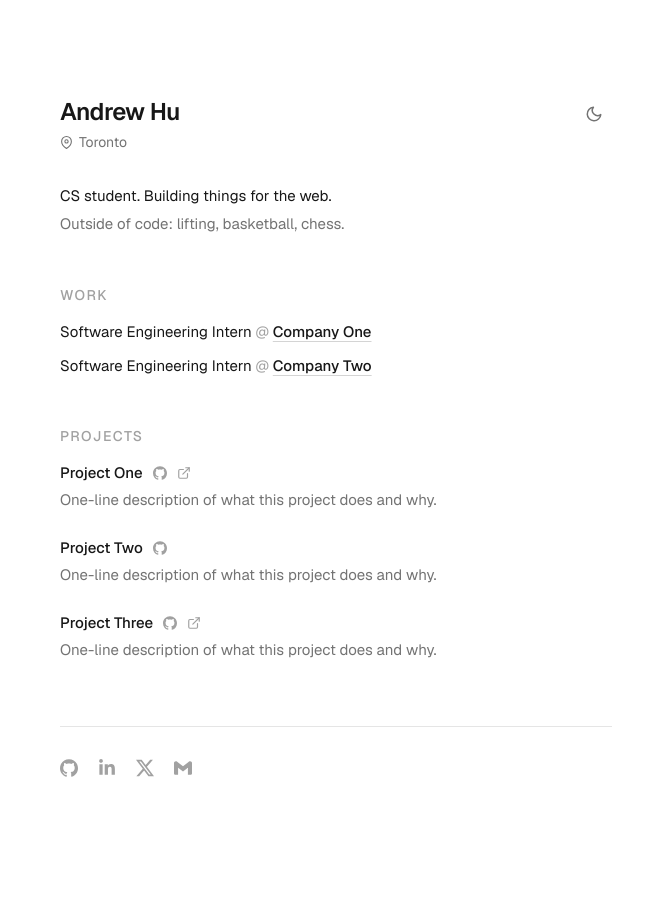
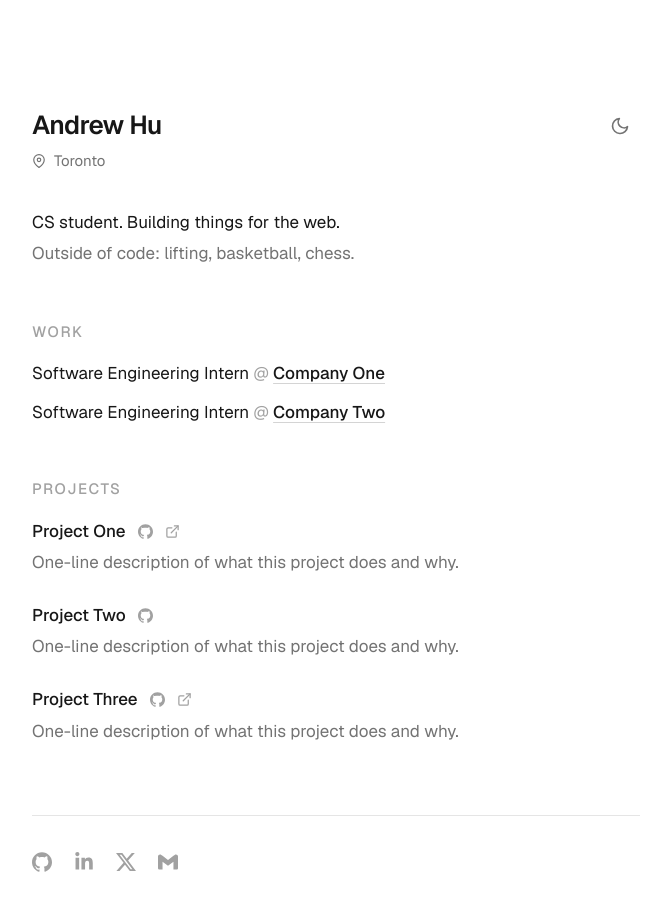
Before and after one commit to andrewdack/personalWebsite, a Next.js app: page / in a window 1280 px wide. Shown: the top 910 px of the page, without its empty margins (304-964 px from the left). Before the commit the page ends 873 px from the top, so only its background shows below. Built offline with nearby package versions, Linux system fonts and the light colour scheme; no server answers.

Commit message:
style: scale up type, icons, and spacing ~10%

```diff
--- a/app/page.tsx
+++ b/app/page.tsx
@@ -14,13 +14,13 @@ const socialLinks = [
 
 export default function Home() {
   return (
-    <main className="mx-auto flex min-h-screen w-full max-w-[600px] flex-col px-6 py-16 sm:py-24">
+    <main className="mx-auto flex min-h-screen w-full max-w-[660px] flex-col px-[26px] py-[70px] sm:py-[106px]">
       {/* Header */}
       <header className="flex items-start justify-between">
         <div>
-          <h1 className="text-2xl font-semibold tracking-tight">{site.name}</h1>
-          <p className="mt-1 flex items-center gap-1.5 text-sm text-neutral-500 dark:text-neutral-400">
-            <FiMapPin size={13} />
+          <h1 className="text-[26px] font-semibold tracking-tight">{site.name}</h1>
+          <p className="mt-[5px] flex items-center gap-2 text-[15px] text-neutral-500 dark:text-neutral-400">
+            <FiMapPin size={14} />
             {site.location}
           </p>
         </div>
@@ -28,7 +28,7 @@ export default function Home() {
       </header>
 
       {/* Bio */}
-      <section className="mt-8 space-y-1 text-[15px] leading-relaxed">
+      <section className="mt-9 space-y-1 text-[17px] leading-relaxed">
         <p>{site.bio}</p>
         <p className="text-neutral-500 dark:text-neutral-400">
           {site.interests}
@@ -36,13 +36,13 @@ export default function Home() {
       </section>
 
       {/* Work */}
-      <section className="mt-12">
-        <h2 className="text-sm font-medium uppercase tracking-widest text-neutral-400 dark:text-neutral-500">
+      <section className="mt-[53px]">
+        <h2 className="text-[15px] font-medium uppercase tracking-widest text-neutral-400 dark:text-neutral-500">
           Work
         </h2>
-        <ul className="mt-4 space-y-3">
+        <ul className="mt-[18px] space-y-[13px]">
           {work.map((entry) => (
-            <li key={entry.role + entry.company} className="text-[15px]">
+            <li key={entry.role + entry.company} className="text-[17px]">
               {entry.role}{" "}
               <span className="text-neutral-400 dark:text-neutral-500">@</span>{" "}
               <a
@@ -59,15 +59,15 @@ export default function Home() {
       </section>
 
       {/* Projects */}
-      <section className="mt-12">
-        <h2 className="text-sm font-medium uppercase tracking-widest text-neutral-400 dark:text-neutral-500">
+      <section className="mt-[53px]">
+        <h2 className="text-[15px] font-medium uppercase tracking-widest text-neutral-400 dark:text-neutral-500">
           Projects
         </h2>
-        <ul className="mt-4 space-y-6">
+        <ul className="mt-[18px] space-y-[26px]">
           {projects.map((project) => (
             <li key={project.title}>
-              <div className="flex items-center gap-2.5">
-                <h3 className="text-[15px] font-medium">{project.title}</h3>
+              <div className="flex items-center gap-3">
+                <h3 className="text-[17px] font-medium">{project.title}</h3>
                 {project.github && (
                   <a
                     href={project.github}
@@ -76,7 +76,7 @@ export default function Home() {
                     aria-label={`${project.title} on GitHub`}
                     className="text-neutral-400 transition-colors hover:text-neutral-900 dark:text-neutral-500 dark:hover:text-neutral-100"
                   >
-                    <SiGithub size={14} />
+                    <SiGithub size={15} />
                   </a>
                 )}
                 {project.link && (
@@ -87,11 +87,11 @@ export default function Home() {
                     aria-label={`${project.title} live site`}
                     className="text-neutral-400 transition-colors hover:text-neutral-900 dark:text-neutral-500 dark:hover:text-neutral-100"
                   >
-                    <FiExternalLink size={14} />
+                    <FiExternalLink size={15} />
                   </a>
                 )}
               </div>
-              <p className="mt-1 text-[15px] leading-relaxed text-neutral-500 dark:text-neutral-400">
+              <p className="mt-[5px] text-[17px] leading-relaxed text-neutral-500 dark:text-neutral-400">
                 {project.description}
               </p>
             </li>
@@ -100,8 +100,8 @@ export default function Home() {
       </section>
 
       {/* Footer / socials */}
-      <footer className="mt-16 flex items-center justify-between gap-6 border-t border-neutral-200 pt-8 dark:border-neutral-800">
-        <div className="flex items-center gap-5">
+      <footer className="mt-[70px] flex items-center justify-between gap-[26px] border-t border-neutral-200 pt-9 dark:border-neutral-800">
+        <div className="flex items-center gap-[22px]">
           {socialLinks.map(({ label, href, Icon }) => (
             <a
               key={label}
@@ -111,7 +111,7 @@ export default function Home() {
               aria-label={label}
               className="text-neutral-400 transition-colors hover:text-neutral-900 dark:text-neutral-500 dark:hover:text-neutral-100"
             >
-              <Icon size={18} />
+              <Icon size={20} />
             </a>
           ))}
         </div>
--- a/components/now-playing.tsx
+++ b/components/now-playing.tsx
@@ -42,10 +42,10 @@ export function NowPlaying() {
       href={track.url}
       target="_blank"
       rel="noopener noreferrer"
-      className="group flex items-center gap-2 text-sm text-neutral-500 transition-colors hover:text-neutral-900 dark:text-neutral-400 dark:hover:text-neutral-100"
+      className="group flex items-center gap-2 text-[15px] text-neutral-500 transition-colors hover:text-neutral-900 dark:text-neutral-400 dark:hover:text-neutral-100"
     >
       <SiSpotify
-        size={14}
+        size={15}
         className={track.isPlaying ? "text-[#1DB954]" : ""}
       />
       <span className="truncate">
--- a/components/theme-toggle.tsx
+++ b/components/theme-toggle.tsx
@@ -11,7 +11,7 @@ export function ThemeToggle() {
   useEffect(() => setMounted(true), []);
 
   if (!mounted) {
-    return <div className="h-9 w-9" />;
+    return <div className="h-10 w-10" />;
   }
 
   const isDark = resolvedTheme === "dark";
@@ -21,9 +21,9 @@ export function ThemeToggle() {
       type="button"
       aria-label={isDark ? "Switch to light mode" : "Switch to dark mode"}
       onClick={() => setTheme(isDark ? "light" : "dark")}
-      className="flex h-9 w-9 items-center justify-center rounded-md text-neutral-500 transition-colors hover:bg-neutral-100 hover:text-neutral-900 dark:text-neutral-400 dark:hover:bg-neutral-800 dark:hover:text-neutral-100"
+      className="flex h-10 w-10 items-center justify-center rounded-md text-neutral-500 transition-colors hover:bg-neutral-100 hover:text-neutral-900 dark:text-neutral-400 dark:hover:bg-neutral-800 dark:hover:text-neutral-100"
     >
-      {isDark ? <FiSun size={18} /> : <FiMoon size={18} />}
+      {isDark ? <FiSun size={20} /> : <FiMoon size={20} />}
     </button>
   );
 }
```
